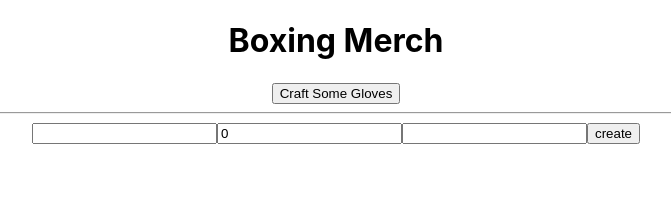
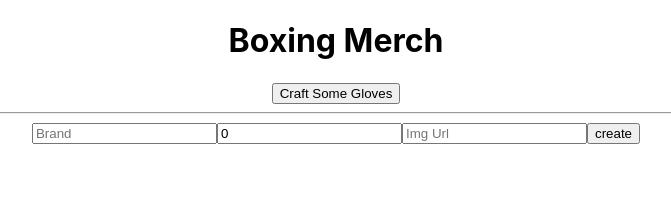
Before and after one commit to blueLotus3/mern-frontend, a React (Create React App) app: page /create in a window 1280 px wide. Shown: the top 213 px of the page, without its empty margins (304-975 px from the left). Built offline with nearby package versions, Linux system fonts and the light colour scheme; no server answers.

Commit message:
got my placeholders in my form

```diff
--- a/src/Form.js
+++ b/src/Form.js
@@ -18,18 +18,21 @@ const Form = (props) => {
   return (
     <form onSubmit={handleSubmit}>
       <input
+       placeholder= "Brand"
         type="text"
         name="brand"
         value={formData.brand}
         onChange={handleChange}
       />
       <input
+        placeholder="Size"
         type="number"
         name="size"
         value={formData.size}
         onChange={handleChange}
       />
       <input
+      placeholder="Img Url"
         type="text"
         name="img"
         value={formData.img}
```
Also changed, not shown: 1 other file (tests, documents, lock files or other folders).
